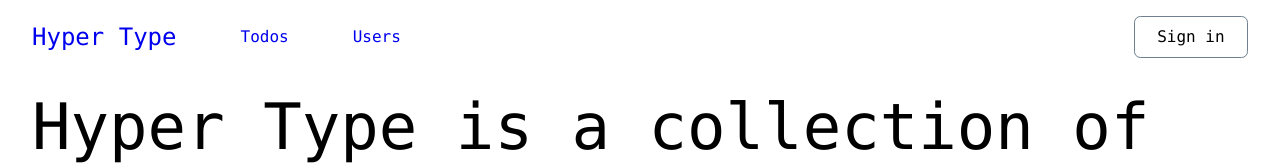
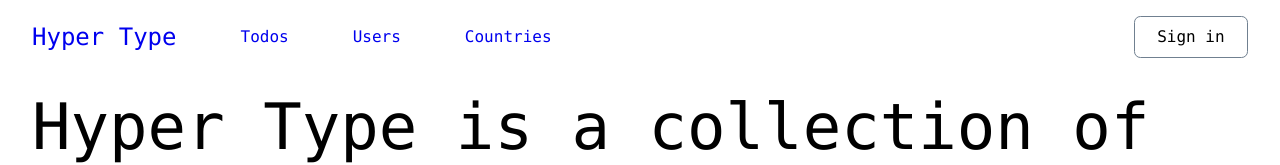
Before and after one commit to evilpaper/hyper-type, a React (Create React App) app: page / in a window 1280 px wide. Shown: the top 165 px of the page. Built offline with nearby package versions, Linux system fonts and the light colour scheme.

Commit message:
Add routing for new countries page

```diff
--- a/src/App.tsx
+++ b/src/App.tsx
@@ -37,6 +37,9 @@ function App() {
               <li className="nav-list-item">
                 <Link to="/users">Users</Link>
               </li>
+              <li className="nav-list-item">
+                <Link to="/countries">Countries</Link>
+              </li>
             </ul>
           </nav>
           <button onClick={() => setIsModalOpen(true)}>Sign in</button>
@@ -49,6 +52,9 @@ function App() {
             <Route path="/todos">
               <Todos />
             </Route>
+            <Route path="/countries">
+              <h1>Hello, I'm countries</h1>
+            </Route>
             <Route path="/">
               <Landing />
             </Route>
```
